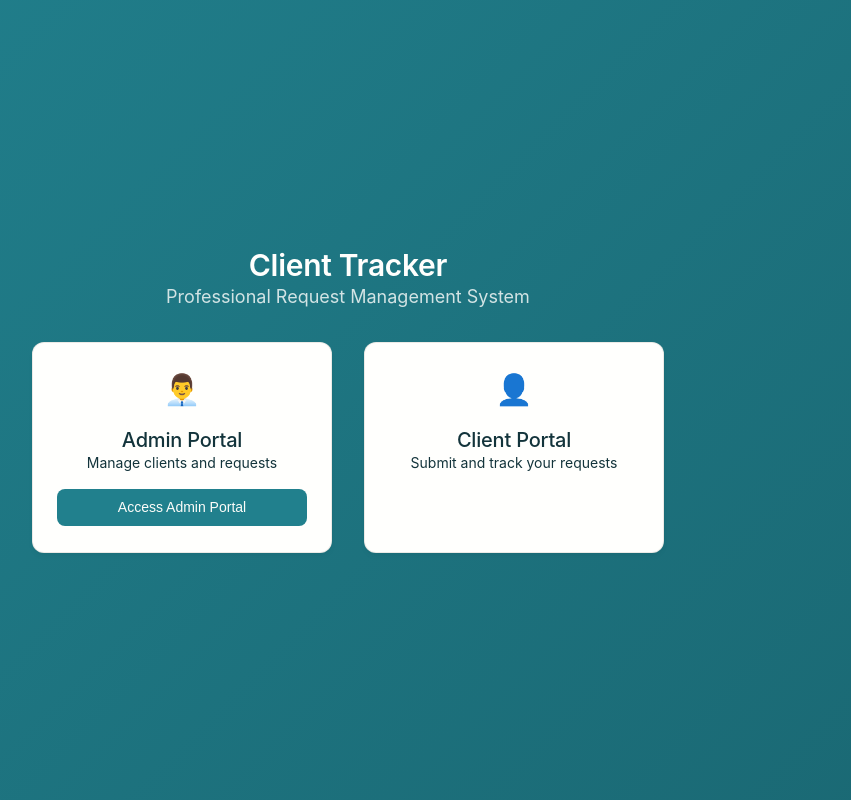
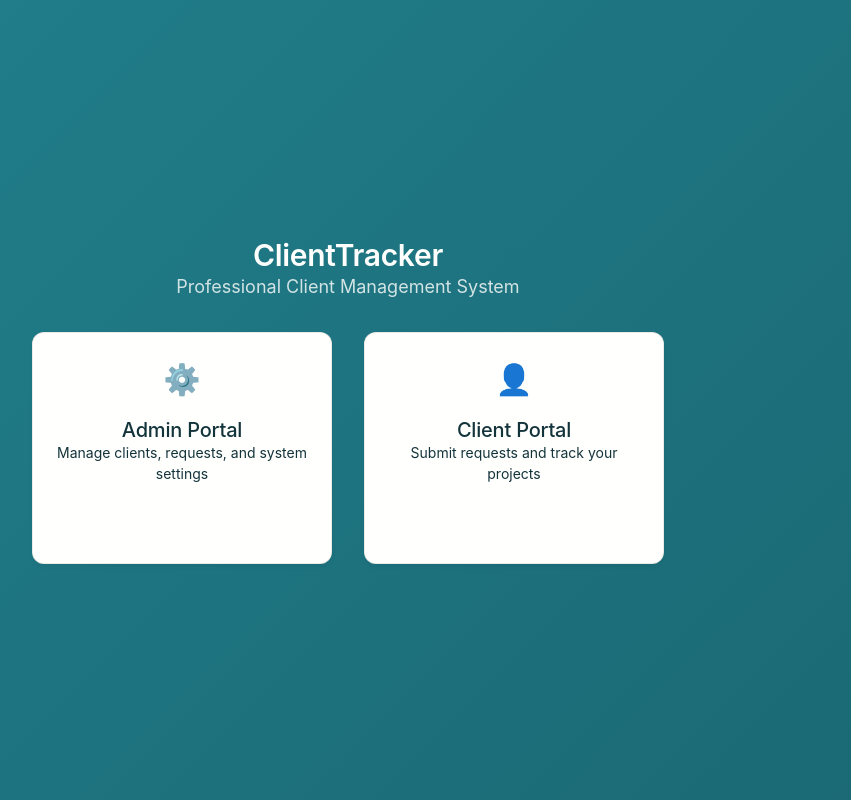
Before and after one commit to khyle15/It-s-Your-Signature, a plain HTML site: page index.html in a window 1280 px wide. Shown: the whole page, without its empty margins (292-1143 px from the left). Drawn offline with Linux system fonts and the light colour scheme; a web font is replaced by a local one.

Commit message:
Update index.html

```diff
--- a/index.html
+++ b/index.html
@@ -1,33 +1,29 @@
 <!DOCTYPE html>
 <html lang="en">
 <head>
-    <meta charset="UTF-8" />
-    <meta name="viewport" content="width=device-width, initial-scale=1" />
-    <title>Client Tracker - Login</title>
-    <link rel="stylesheet" href="style.css" />
+    <meta charset="UTF-8">
+    <meta name="viewport" content="width=device-width, initial-scale=1.0">
+    <title>Client Management System</title>
+    <link rel="stylesheet" href="style.css">
 </head>
 <body>
-    <div id="landing-page" class="landing-container">
-        <div class="landing-content">
-            <div class="brand-section">
-                <h1 class="brand-title">Client Tracker</h1>
-                <p class="brand-subtitle">Professional Request Management System</p>
-            </div>
+    <div class="landing-container">
+        <h1 class="brand-title">ClientTracker</h1>
+        <p class="brand-subtitle">Professional Client Management System</p>
 
         <div class="portal-selection">
             <div class="portal-card" onclick="handlePortalAccess('admin')">
-                    <div class="portal-icon">👨‍💼</div>
+                <div class="portal-icon">⚙️</div>
                 <h3>Admin Portal</h3>
-                    <p>Manage clients and requests</p>
-                    <button class="btn btn--primary">Access Admin Portal</button>
+                <p>Manage clients, requests, and system settings</p>
+                <button class="btn btn--outline">Access Admin</button>
             </div>
 
             <div class="portal-card" onclick="handlePortalAccess('client')">
                 <div class="portal-icon">👤</div>
                 <h3>Client Portal</h3>
-                    <p>Submit and track your requests</p>
-                    <button class="btn btn--outline">Access Client Portal</button>
-                </div>
+                <p>Submit requests and track your projects</p>
+                <button class="btn btn--outline">Access Client</button>
             </div>
         </div>
     </div>
@@ -38,16 +34,17 @@
         <div class="modal-content">
             <button class="modal-close" onclick="closeModal()">×</button>
             <h2 id="login-title">Login</h2>
+
             <div id="login-error" class="error-message hidden"></div>
 
             <form id="login-form">
                 <div class="form-group">
-                    <label for="username">Username:</label>
+                    <label for="username">Username</label>
                     <input type="text" id="username" name="username" required>
                 </div>
 
                 <div class="form-group">
-                    <label for="password">Password:</label>
+                    <label for="password">Password</label>
                     <input type="password" id="password" name="password" required>
                 </div>
 
```
Lines whose indentation alone changed are shown as unchanged.
